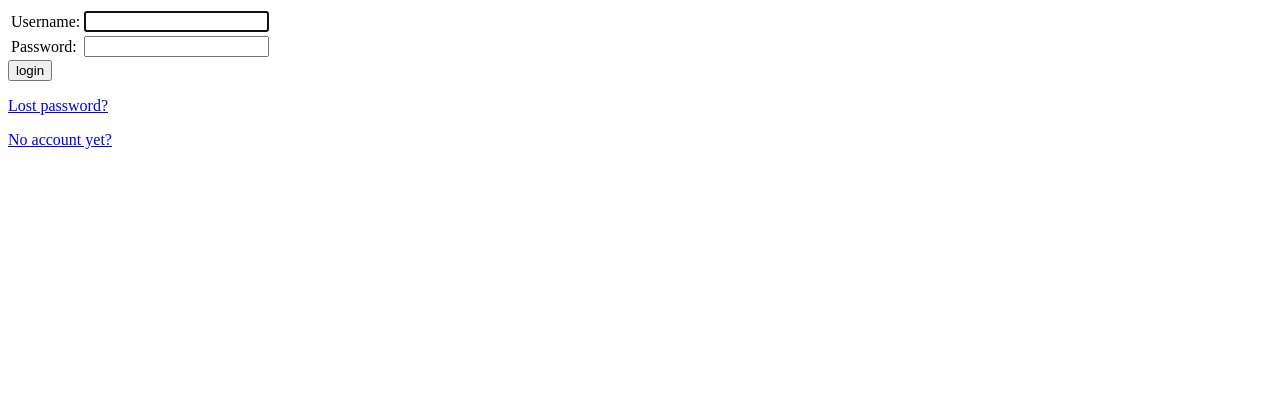
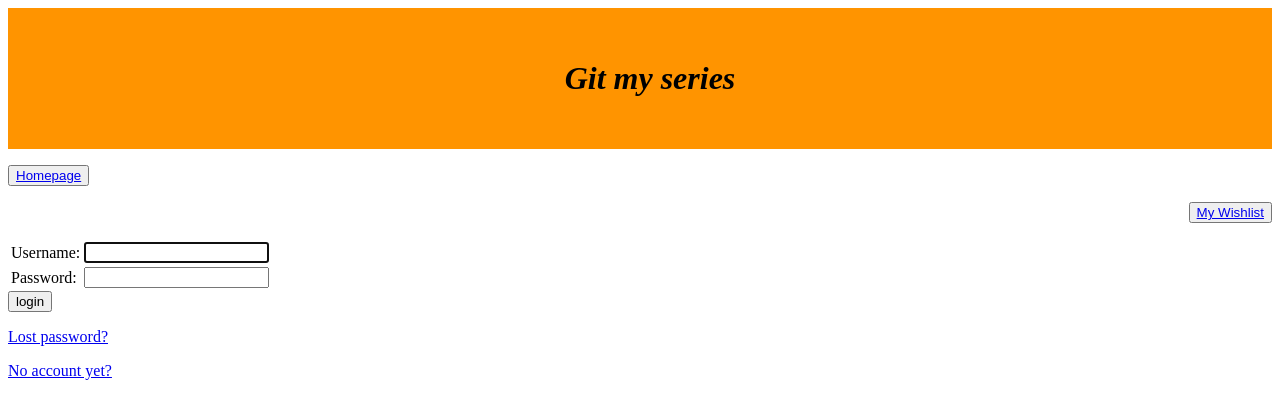
Before and after one commit to ManonLger/python-series-webapp, a Django app: page /app_series/login/ in a window 1280 px wide. Shown: the top 419 px of the page. Run offline with Django 3.2, Linux system fonts and the light colour scheme.

Commit message:
Template changed

```diff
--- /dev/null
+++ b/site_series/app_series/static/css/headbound.css
@@ -0,0 +1,6 @@
+
+header {
+    background-color: #ff9400;
+    margin-top: 0;
+    padding: 20px 20px 20px 40px;
+}
--- /dev/null
+++ b/site_series/app_series/templates/app_series/header.html
@@ -0,0 +1,17 @@
+<!DOCTYPE html>
+{% load staticfiles %}
+<html lang="en">
+<link rel="stylesheet" href="{% static 'css/headbound.css' %}">
+    <header>
+        <h1><p align="center"><em>Git my series</em></p></header></h1>
+        <link rel="stylesheet" href="{% static 'css/headbound.css' %}">
+        <p align="left">
+            <button><a href="{% url 'index' %}">Homepage</a></button>
+        </p>
+        <p align="right">
+            <button><a href="{% url 'wishlist_url' %}">My Wishlist</a></button>
+        </p>
+    </header>
+{% block content %} <!--content of each template is inserted-->
+{% endblock %}
+</html>
--- a/site_series/app_series/templates/app_series/index.html
+++ b/site_series/app_series/templates/app_series/index.html
@@ -1,5 +1,5 @@
-<!DOCTYPE html>
-<html lang="fr">
+{% extends "app_series/header.html" %} <!--we call our base template-->
+{% block content %}
 <head>
 	<meta charset="UTF-8">
 	<title>Index</title>
@@ -31,4 +31,4 @@
 			<p><a href="{% url 'logout' %}">Déconnexion</a></p>
 		{% endif %}
 	</body>
-</html>
+{% endblock %}
--- a/site_series/app_series/templates/app_series/season.html
+++ b/site_series/app_series/templates/app_series/season.html
@@ -1,5 +1,5 @@
-<!DOCTYPE html>
-<html lang="fr">
+{% extends "app_series/header.html" %} <!--we call our base template-->
+{% block content %}
 <head>
     <meta charset="UTF-8">
     <title>Season</title>
@@ -20,4 +20,4 @@
         {% endfor %}
     </ul>
 </body>
-</html>
+{% endblock %}
--- a/site_series/app_series/templates/registration/login.html
+++ b/site_series/app_series/templates/registration/login.html
@@ -1,5 +1,5 @@
-<!DOCTYPE html>
-<html lang="en">
+{% extends "app_series/header.html" %} <!--we call our base template-->
+{% block content %}
     <head>
         <meta charset="UTF-8">
         <title>Login</title>
@@ -39,4 +39,4 @@
         <p><a href="{% url 'password_reset' %}">Lost password?</a></p>
         <p><a href="{% url 'signup' %}">No account yet?</a></p>
     </body>
-</html>
+{% endblock %}
--- a/site_series/app_series/templates/registration/signup.html
+++ b/site_series/app_series/templates/registration/signup.html
@@ -1,3 +1,5 @@
+{% extends "app_series/header.html" %} <!--we call our base template-->
+{% block content %}
 {% if go_to_login %}
 <a href="{% url 'login' %}">Bravo, connexion maintenant</a>
 {% endif %}
@@ -9,3 +11,4 @@
     {{ form.as_p }}
     <input type="submit" value="Create my account" />
 </form>
+{% endblock %}
--- a/site_series/site_series/settings.py
+++ b/site_series/site_series/settings.py
@@ -122,7 +122,7 @@ USE_L10N = True
 USE_TZ = True
 
 
-# Static files (CSS, JavaScript, Images)
+# static files (css, JavaScript, Images)
 # https://docs.djangoproject.com/en/1.11/howto/static-files/
 
 STATIC_URL = '/static/'
```
Also changed, not shown: site_series/app_series/templates/app_series/episode.html (+4 -3 lines), site_series/app_series/templates/app_series/search.html (+3 -5 lines), site_series/app_series/templates/app_series/tv_show.html (+4 -6 lines), site_series/app_series/templates/app_series/wishlist.html (+4 -4 lines). Lines whose indentation alone changed are shown as unchanged.
